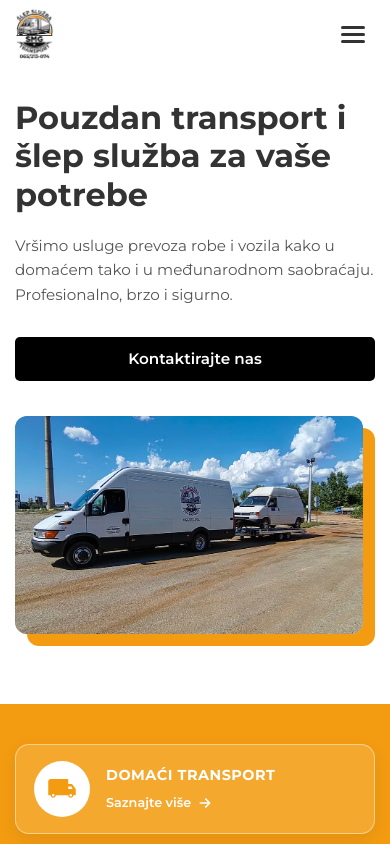
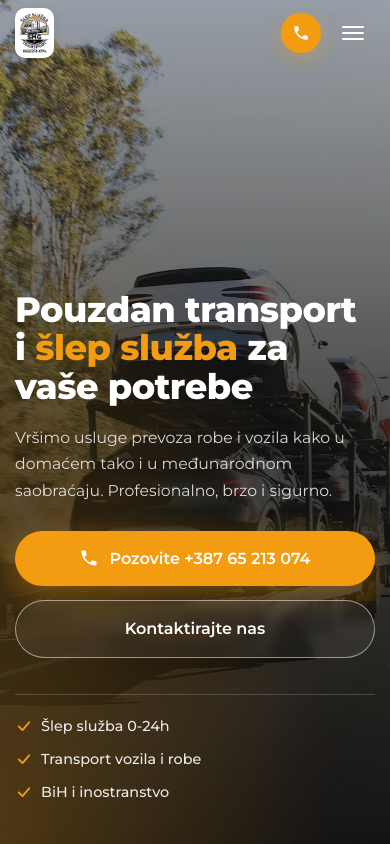
Before and after one commit to cakojorga/smgtransportfunkcija, a Next.js app: page / in a window 390 px wide. Shown: the top 844 px of the page. Built offline with nearby package versions, Linux system fonts and the light colour scheme.

Commit message:
v 2.1 hero section update

```diff
--- a/src/app/globals.css
+++ b/src/app/globals.css
@@ -4,9 +4,14 @@
   padding: 0;
 }
 
+/* Visina zaglavlja (MainNav) - koriste je hero sekcija i scroll-padding. */
+:root {
+  --header-h: 89px;
+}
+
 html {
   scroll-behavior: smooth;
-  scroll-padding-top: 111px;
+  scroll-padding-top: var(--header-h);
   -webkit-font-smoothing: antialiased;
   -moz-osx-font-smoothing: grayscale;
 }
@@ -41,14 +46,14 @@ button {
 }
 
 @media (max-width: 968px) {
-  html {
-    scroll-padding-top: 93px;
+  :root {
+    --header-h: 83px;
   }
 }
 
 @media (max-width: 600px) {
-  html {
-    scroll-padding-top: 69px;
+  :root {
+    --header-h: 67px;
   }
 
   .page-container {
--- a/src/components/HeroSection.module.css
+++ b/src/components/HeroSection.module.css
@@ -1,113 +1,281 @@
 .hero {
-  min-height: calc(100vh - 111px - 160px);
-  display: grid;
-  grid-template-columns: 1fr 1fr;
-  gap: 60px;
+  position: relative;
+  isolation: isolate;
+  display: flex;
   align-items: center;
-  padding: 60px 0 40px;
+  min-height: 100vh;
+  min-height: 100svh;
+  margin-top: calc(-1 * var(--header-h));
+  padding: calc(var(--header-h) + 60px) 0 60px;
+  overflow: hidden;
+  background-color: #111;
+  color: #fff;
+}
+
+.background {
+  position: absolute;
+  inset: 0;
+  z-index: -2;
+  animation: slowZoom 20s ease-out both;
+}
+
+.background img {
+  object-fit: cover;
+  object-position: 70% center;
+}
+
+.overlay {
+  position: absolute;
+  inset: 0;
+  z-index: -1;
+  background:
+    radial-gradient(ellipse at 0% 100%, rgba(243, 156, 18, 0.28) 0%, transparent 55%),
+    linear-gradient(90deg, rgba(12, 12, 12, 0.92) 0%, rgba(12, 12, 12, 0.72) 42%, rgba(12, 12, 12, 0.25) 75%, rgba(12, 12, 12, 0.1) 100%),
+    linear-gradient(0deg, rgba(12, 12, 12, 0.75) 0%, transparent 35%),
+    linear-gradient(180deg, rgba(12, 12, 12, 0.55) 0%, transparent 25%);
+}
+
+.inner {
+  display: flex;
+  flex-direction: column;
+  gap: 70px;
 }
 
 .heroText {
   display: flex;
   flex-direction: column;
-  gap: 20px;
-  text-align: left;
+  gap: 24px;
+  max-width: 640px;
 }
 
 .heroText h1 {
-  font-size: 3rem;
-  font-weight: 700;
-  line-height: 1.2;
+  font-size: 3.6rem;
+  font-weight: 800;
+  line-height: 1.1;
+  letter-spacing: -1px;
   margin: 0;
 }
 
-.heroText p {
-  font-size: 1.1rem;
-  line-height: 1.6;
-  color: #555;
-  margin: 0;
+.accent {
+  color: #F39C12;
 }
 
-.heroImage {
-  position: relative;
-  aspect-ratio: 4 / 3;
-  border-radius: 12px;
-  overflow: hidden;
-  background-color: #ddd;
-  box-shadow: 18px 18px 0 #F39C12;
-  margin-right: 18px;
+.heroText p {
+  font-size: 1.15rem;
+  line-height: 1.7;
+  color: rgba(255, 255, 255, 0.82);
+  margin: 0;
+  max-width: 540px;
 }
 
-.heroImage img {
-  object-fit: cover;
+.actions {
+  display: flex;
+  flex-wrap: wrap;
+  gap: 14px;
+  margin-top: 8px;
 }
 
-.ctaButton {
-  margin-top: 10px;
-  padding: 15px 40px;
-  font-size: 1.1rem;
+.primaryButton,
+.secondaryButton {
+  display: inline-flex;
+  align-items: center;
+  justify-content: center;
+  gap: 10px;
+  padding: 16px 30px;
+  font-size: 1.05rem;
   font-weight: 600;
-  background-color: #000;
-  color: #fff;
-  border: none;
-  border-radius: 5px;
-  cursor: pointer;
-  transition: background-color 0.3s ease;
-  align-self: flex-start;
-  text-decoration: none;
-  display: inline-block;
-  text-align: center;
+  border-radius: 50px;
+  transition: background-color 0.3s ease, transform 0.3s ease, box-shadow 0.3s ease,
+    border-color 0.3s ease, color 0.3s ease;
 }
 
-.ctaButton:hover {
-  background-color: #333;
+.primaryButton {
+  background-color: #F39C12;
+  color: #fff;
+  box-shadow: 0 10px 30px rgba(243, 156, 18, 0.4);
+}
+
+.primaryButton:hover {
+  background-color: #e08e0b;
+  transform: translateY(-2px);
+  box-shadow: 0 14px 34px rgba(243, 156, 18, 0.5);
+}
+
+.secondaryButton {
+  color: #fff;
+  border: 1.5px solid rgba(255, 255, 255, 0.5);
+  background-color: rgba(255, 255, 255, 0.06);
+  backdrop-filter: blur(6px);
+  -webkit-backdrop-filter: blur(6px);
+}
+
+.secondaryButton:hover {
+  background-color: #fff;
+  border-color: #fff;
+  color: #1a1a1a;
+  transform: translateY(-2px);
+}
+
+.features {
+  list-style: none;
+  display: flex;
+  flex-wrap: wrap;
+  gap: 12px 36px;
+  padding-top: 26px;
+  border-top: 1px solid rgba(255, 255, 255, 0.18);
+  max-width: 640px;
+}
+
+.features li {
+  display: flex;
+  align-items: center;
+  gap: 8px;
+  font-size: 0.95rem;
+  font-weight: 500;
+  color: rgba(255, 255, 255, 0.9);
+}
+
+.features svg {
+  color: #F39C12;
+  flex-shrink: 0;
+}
+
+.scrollHint {
+  position: absolute;
+  left: 50%;
+  bottom: 28px;
+  width: 26px;
+  height: 42px;
+  margin-left: -13px;
+  border: 2px solid rgba(255, 255, 255, 0.6);
+  border-radius: 14px;
+  transition: border-color 0.3s ease;
+}
+
+.scrollHint:hover {
+  border-color: #F39C12;
+}
+
+.scrollHint span {
+  position: absolute;
+  top: 8px;
+  left: 50%;
+  width: 4px;
+  height: 8px;
+  margin-left: -2px;
+  border-radius: 2px;
+  background-color: #fff;
+  animation: scrollDot 1.8s ease-in-out infinite;
+}
+
+@keyframes slowZoom {
+  from {
+    transform: scale(1.12);
+  }
+  to {
+    transform: scale(1);
+  }
+}
+
+@keyframes scrollDot {
+  0% {
+    transform: translateY(0);
+    opacity: 1;
+  }
+  70% {
+    transform: translateY(14px);
+    opacity: 0;
+  }
+  100% {
+    transform: translateY(0);
+    opacity: 0;
+  }
+}
+
+@media (prefers-reduced-motion: reduce) {
+  .background,
+  .scrollHint span {
+    animation: none;
+  }
 }
 
 @media (max-width: 968px) {
   .hero {
-    min-height: 0;
-    grid-template-columns: 1fr;
-    gap: 45px;
-    padding: 40px 0 20px;
+    align-items: flex-end;
+    padding-bottom: 70px;
   }
 
   .heroText h1 {
-    font-size: 2.5rem;
+    font-size: 2.9rem;
   }
 
   .heroText p {
-    font-size: 1rem;
+    font-size: 1.05rem;
   }
 
-  .heroImage {
-    aspect-ratio: 16 / 10;
-    box-shadow: 12px 12px 0 #F39C12;
-    margin-right: 12px;
+  .overlay {
+    background:
+      radial-gradient(ellipse at 0% 100%, rgba(243, 156, 18, 0.25) 0%, transparent 60%),
+      linear-gradient(90deg, rgba(12, 12, 12, 0.88) 0%, rgba(12, 12, 12, 0.6) 65%, rgba(12, 12, 12, 0.35) 100%),
+      linear-gradient(0deg, rgba(12, 12, 12, 0.75) 0%, transparent 40%);
   }
 
-  .ctaButton {
-    padding: 12px 30px;
-    font-size: 1rem;
+  .scrollHint {
+    display: none;
   }
 }
 
 @media (max-width: 600px) {
   .hero {
-    padding: 30px 0 10px;
-    gap: 35px;
+    align-items: flex-end;
+    padding: calc(var(--header-h) + 40px) 0 40px;
+  }
+
+  .background img {
+    object-position: 62% center;
+  }
+
+  .overlay {
+    background:
+      radial-gradient(ellipse at 0% 100%, rgba(243, 156, 18, 0.25) 0%, transparent 60%),
+      linear-gradient(0deg, rgba(12, 12, 12, 0.95) 0%, rgba(12, 12, 12, 0.75) 50%, rgba(12, 12, 12, 0.35) 100%);
+  }
+
+  .inner {
+    gap: 36px;
+  }
+
+  .heroText {
+    gap: 18px;
   }
 
   .heroText h1 {
-    font-size: 2rem;
+    font-size: 2.2rem;
+    letter-spacing: -0.5px;
   }
 
   .heroText p {
-    font-size: 0.95rem;
+    font-size: 0.98rem;
   }
 
-  .ctaButton {
-    padding: 10px 25px;
-    font-size: 0.95rem;
+  .actions {
+    flex-direction: column;
+  }
+
+  .primaryButton,
+  .secondaryButton {
     width: 100%;
+    padding: 15px 24px;
+    font-size: 1rem;
+  }
+
+  .features {
+    flex-direction: column;
+    gap: 10px;
+    padding-top: 20px;
+  }
+
+  .features li {
+    font-size: 0.9rem;
   }
 }
--- a/src/components/HeroSection.tsx
+++ b/src/components/HeroSection.tsx
@@ -3,46 +3,80 @@
 import Image from "next/image";
 import { motion } from "framer-motion";
 import classes from "./HeroSection.module.css";
-import heroImage from "../assets/img8.jpg";
+import { PhoneIcon } from "./icons";
+import { SITE } from "@/lib/site";
+import heroImage from "../assets/hero.jpg";
 
-const fadeUp = { initial: { opacity: 0, y: 20 }, animate: { opacity: 1, y: 0 } };
+const fadeUp = { initial: { opacity: 0, y: 24 }, animate: { opacity: 1, y: 0 } };
+
+const features = ["Šlep služba 0-24h", "Transport vozila i robe", "BiH i inostranstvo"];
 
 export default function HeroSection() {
   return (
-    <div className="page-container">
-      <section className={classes.hero}>
+    <section className={classes.hero}>
+      <div className={classes.background}>
+        <Image
+          src={heroImage}
+          alt="Kamion za prevoz automobila na autoputu"
+          fill
+          preload
+          quality={80}
+          sizes="100vw"
+        />
+      </div>
+      <div className={classes.overlay} aria-hidden="true" />
+
+      <div className={`page-container ${classes.inner}`}>
         <div className={classes.heroText}>
-          <motion.h1 {...fadeUp} transition={{ duration: 0.5 }}>
-            Pouzdan transport i šlep služba za vaše potrebe
+          <motion.h1 {...fadeUp} transition={{ duration: 0.6, delay: 0.1 }}>
+            Pouzdan transport i <span className={classes.accent}>šlep služba</span> za
+            vaše potrebe
           </motion.h1>
-          <motion.p {...fadeUp} transition={{ duration: 0.5, delay: 0.3 }}>
+          <motion.p {...fadeUp} transition={{ duration: 0.6, delay: 0.25 }}>
             Vršimo usluge prevoza robe i vozila kako u domaćem tako i u
             međunarodnom saobraćaju. Profesionalno, brzo i sigurno.
           </motion.p>
-          <motion.a
-            href="#kontakt"
-            className={classes.ctaButton}
+          <motion.div
+            className={classes.actions}
             {...fadeUp}
-            transition={{ duration: 0.5, delay: 0.6 }}
+            transition={{ duration: 0.6, delay: 0.4 }}
           >
-            Kontaktirajte nas
-          </motion.a>
+            <a href={`tel:${SITE.phone}`} className={classes.primaryButton}>
+              <PhoneIcon width={20} height={20} />
+              Pozovite {SITE.phoneDisplay}
+            </a>
+            <a href="#kontakt" className={classes.secondaryButton}>
+              Kontaktirajte nas
+            </a>
+          </motion.div>
         </div>
-        <motion.div
-          className={classes.heroImage}
-          initial={{ opacity: 0, x: 30 }}
-          animate={{ opacity: 1, x: 0 }}
-          transition={{ duration: 0.6, delay: 0.2 }}
+
+        <motion.ul
+          className={classes.features}
+          initial={{ opacity: 0 }}
+          animate={{ opacity: 1 }}
+          transition={{ duration: 0.8, delay: 0.6 }}
         >
-          <Image
-            src={heroImage}
-            alt="Kombi SMG Transport sa prikolicom na kojoj prevozi drugi kombi"
-            fill
-            preload
-            sizes="(max-width: 968px) 100vw, 560px"
-          />
-        </motion.div>
-      </section>
-    </div>
+          {features.map((feature) => (
+            <li key={feature}>
+              <svg width="18" height="18" viewBox="0 0 24 24" fill="none" aria-hidden="true">
+                <path
+                  d="M5 12.5L10 17.5L19 7"
+                  stroke="currentColor"
+                  strokeWidth="2.5"
+                  strokeLinecap="round"
+                  strokeLinejoin="round"
+                />
+              </svg>
+              {feature}
+            </li>
+          ))}
+        </motion.ul>
+      </div>
+
+      <a href="#usluge" className={classes.scrollHint} aria-label="Pogledajte usluge">
+        <span />
+      </a>
+    </section>
   );
 }
--- a/src/components/MainNav.module.css
+++ b/src/components/MainNav.module.css
@@ -1,58 +1,126 @@
 .header {
+  --nav-text: #1a1a1a;
+  --nav-muted: #555;
   position: sticky;
   top: 0;
   z-index: 100;
-  background-color: rgba(255, 255, 255, 0.96);
-  backdrop-filter: blur(8px);
-  -webkit-backdrop-filter: blur(8px);
+  background-color: rgba(255, 255, 255, 0.97);
+  backdrop-filter: blur(12px);
+  -webkit-backdrop-filter: blur(12px);
   border-bottom: 1px solid transparent;
-  transition: box-shadow 0.3s ease, border-color 0.3s ease;
+  transition: background-color 0.35s ease, box-shadow 0.35s ease, border-color 0.35s ease;
 }
 
 .scrolled {
-  border-bottom-color: #eee;
-  box-shadow: 0 4px 20px rgba(0, 0, 0, 0.06);
+  border-bottom-color: rgba(0, 0, 0, 0.06);
+  box-shadow: 0 6px 24px rgba(0, 0, 0, 0.06);
+}
+
+/* Providno zaglavlje preko hero fotografije na početnoj */
+.overHero {
+  --nav-text: #fff;
+  --nav-muted: rgba(255, 255, 255, 0.85);
+  background-color: transparent;
+  backdrop-filter: none;
+  -webkit-backdrop-filter: none;
 }
 
 .nav {
   display: flex;
-  gap: 25px;
-  justify-content: space-between;
   align-items: center;
-  padding: 10px 0;
+  gap: 28px;
+  padding: 12px 0;
 }
 
-.nav img {
-  height: 90px;
+.logo {
+  display: block;
+  padding: 4px;
+  background-color: #fff;
+  border-radius: 12px;
+  box-shadow: 0 2px 10px rgba(0, 0, 0, 0.08);
+}
+
+.logo img {
+  height: 56px;
   width: auto;
 }
 
 .navList {
+  order: 1;
+  margin-left: auto;
   list-style-type: none;
   display: flex;
   align-items: center;
-  gap: 50px;
-  margin: 0;
+  gap: 34px;
   padding: 0;
 }
 
 .navItem {
-  font-size: 1.2rem;
-  font-weight: 600;
-  cursor: pointer;
+  font-size: 0.95rem;
+  font-weight: 500;
+  letter-spacing: 0.2px;
 }
 
-.navItem a,
+.navItem > a,
 .dropdownToggle {
-  color: inherit;
+  position: relative;
+  display: inline-flex;
+  align-items: center;
+  gap: 6px;
+  padding: 6px 0;
+  color: var(--nav-muted);
   text-decoration: none;
-  transition: color 0.3s ease;
+  transition: color 0.25s ease;
 }
 
-.navItem a:hover,
+.navItem > a::after,
+.dropdownToggle::after {
+  content: "";
+  position: absolute;
+  left: 0;
+  bottom: 0;
+  width: 100%;
+  height: 2px;
+  border-radius: 2px;
+  background-color: #F39C12;
+  transform: scaleX(0);
+  transform-origin: left;
+  transition: transform 0.25s ease;
+}
+
+.navItem > a:hover,
 .dropdownToggle:hover,
 .dropdownToggle[aria-expanded="true"] {
-  color: #F39C12;
+  color: var(--nav-text);
+}
+
+.navItem > a:hover::after,
+.dropdownToggle:hover::after,
+.dropdownToggle[aria-expanded="true"]::after {
+  transform: scaleX(1);
+}
+
+/* Dugme za poziv */
+
+.navCta {
+  order: 2;
+  display: inline-flex;
+  align-items: center;
+  gap: 8px;
+  padding: 10px 18px;
+  font-size: 0.9rem;
+  font-weight: 600;
+  color: #fff;
+  background-color: #F39C12;
+  border-radius: 50px;
+  box-shadow: 0 6px 18px rgba(243, 156, 18, 0.35);
+  white-space: nowrap;
+  transition: background-color 0.25s ease, transform 0.25s ease;
+}
+
+.navCta:hover {
+  background-color: #e08e0b;
+  transform: translateY(-1px);
 }
 
 /* Dropdown "Usluge" */
@@ -62,13 +130,10 @@
 }
 
 .dropdownToggle {
-  display: flex;
-  align-items: center;
-  gap: 6px;
-  padding: 0;
   background: none;
   border: 0;
   font: inherit;
+  letter-spacing: inherit;
   cursor: pointer;
 }
 
@@ -82,15 +147,15 @@
 
 .dropdown {
   position: absolute;
-  top: calc(100% + 20px);
+  top: calc(100% + 22px);
   left: 50%;
-  min-width: 250px;
+  min-width: 240px;
   padding: 8px;
   list-style: none;
   background-color: #fff;
-  border-top: 3px solid #F39C12;
-  border-radius: 10px;
-  box-shadow: 0 14px 35px rgba(0, 0, 0, 0.14);
+  border: 1px solid rgba(0, 0, 0, 0.06);
+  border-radius: 14px;
+  box-shadow: 0 18px 40px rgba(0, 0, 0, 0.14);
   opacity: 0;
   visibility: hidden;
   transform: translate(-50%, -8px);
@@ -105,17 +170,18 @@
 
 .dropdown a {
   display: block;
-  padding: 11px 16px;
-  border-radius: 6px;
-  font-size: 1rem;
+  padding: 10px 14px;
+  border-radius: 8px;
+  font-size: 0.92rem;
   font-weight: 500;
+  color: #333;
   white-space: nowrap;
   transition: background-color 0.2s ease, color 0.2s ease;
 }
 
 .dropdown a:hover {
   background-color: #fdf3e3;
-  color: #F39C12;
+  color: #d9860a;
 }
 
 .backdrop {
@@ -125,6 +191,7 @@
 /* Hamburger dugme - vidljivo samo na telefonu */
 
 .menuToggle {
+  order: 3;
   display: none;
   position: relative;
   width: 44px;
@@ -137,16 +204,16 @@
 
 .menuToggle span {
   position: absolute;
-  left: 10px;
-  width: 24px;
-  height: 2.5px;
+  left: 11px;
+  width: 22px;
+  height: 2px;
   border-radius: 2px;
-  background-color: #333;
-  transition: transform 0.25s ease, opacity 0.2s ease, top 0.25s ease;
+  background-color: var(--nav-text);
+  transition: transform 0.25s ease, opacity 0.2s ease, top 0.25s ease, background-color 0.3s ease;
 }
 
 .menuToggle span:nth-child(1) {
-  top: 14px;
+  top: 15px;
 }
 
 .menuToggle span:nth-child(2) {
@@ -154,7 +221,7 @@
 }
 
 .menuToggle span:nth-child(3) {
-  top: 28px;
+  top: 27px;
 }
 
 .menuToggleOpen span:nth-child(1) {
@@ -172,27 +239,59 @@
 }
 
 @media (max-width: 968px) {
-  .nav img {
-    height: 72px;
+  .nav {
+    gap: 20px;
+  }
+
+  .logo img {
+    height: 50px;
   }
 
   .navList {
-    gap: 35px;
+    gap: 22px;
   }
 
   .navItem {
-    font-size: 1.1rem;
+    font-size: 0.9rem;
+  }
+
+  .navCta {
+    padding: 9px 14px;
+    font-size: 0.85rem;
+  }
+}
+
+@media (max-width: 760px) {
+  /* Na užim ekranima dugme za poziv prikazuje samo ikonu */
+  .navCta {
+    padding: 0;
+    width: 40px;
+    height: 40px;
+    justify-content: center;
+  }
+
+  .navCta span {
+    display: none;
   }
 }
 
 @media (max-width: 600px) {
   .nav {
-    gap: 12px;
+    gap: 10px;
     padding: 8px 0;
   }
 
-  .nav img {
-    height: 52px;
+  .logo {
+    padding: 4px;
+    border-radius: 10px;
+  }
+
+  .logo img {
+    height: 42px;
+  }
+
+  .navCta {
+    margin-left: auto;
   }
 
   .menuToggle {
@@ -208,7 +307,7 @@
     flex-direction: column;
     align-items: stretch;
     gap: 0;
-    max-height: calc(100vh - 69px);
+    max-height: calc(100vh - var(--header-h));
     overflow-y: auto;
     padding: 4px 15px 12px;
     background-color: #fff;
@@ -216,22 +315,22 @@
     box-shadow: 0 14px 25px rgba(0, 0, 0, 0.1);
   }
 
+  .navListOpen {
+    display: flex;
+    animation: slideDown 0.2s ease;
+  }
+
   .backdrop {
     display: block;
     position: fixed;
     inset: 0;
     z-index: 99;
-    background-color: rgba(0, 0, 0, 0.35);
+    background-color: rgba(0, 0, 0, 0.4);
     animation: fadeIn 0.2s ease;
   }
 
-  .navListOpen {
-    display: flex;
-    animation: slideDown 0.2s ease;
-  }
-
   .navItem {
-    font-size: 1.05rem;
+    font-size: 1rem;
     border-bottom: 1px solid #f0f0f0;
   }
 
@@ -245,6 +344,16 @@
     width: 100%;
     justify-content: space-between;
     padding: 14px 0;
+    color: #1a1a1a;
+  }
+
+  .navItem > a::after,
+  .dropdownToggle::after {
+    display: none;
+  }
+
+  .dropdownToggle[aria-expanded="true"] {
+    color: #d9860a;
   }
 
   .dropdown {
@@ -252,7 +361,7 @@
     position: static;
     min-width: 0;
     padding: 0 0 10px 12px;
-    border-top: 0;
+    border: 0;
     border-radius: 0;
     box-shadow: none;
     opacity: 1;
@@ -267,7 +376,7 @@
 
   .dropdown a {
     padding: 10px 12px;
-    font-size: 0.98rem;
+    font-size: 0.95rem;
     white-space: normal;
   }
 }
--- a/src/components/MainNav.tsx
+++ b/src/components/MainNav.tsx
@@ -3,8 +3,11 @@
 import { useEffect, useRef, useState } from "react";
 import Image from "next/image";
 import Link from "next/link";
+import { usePathname } from "next/navigation";
 import classes from "./MainNav.module.css";
 import logo from "../assets/logonav.jpg";
+import { PhoneIcon } from "./icons";
+import { SITE } from "@/lib/site";
 
 type NavLink = { href: string; label: string };
 
@@ -21,6 +24,7 @@ export default function MainNav({ serviceLinks }: { serviceLinks: NavLink[] }) {
   const navRef = useRef<HTMLElement>(null);
   const servicesButtonRef = useRef<HTMLButtonElement>(null);
   const backdropRef = useRef<HTMLDivElement>(null);
+  const pathname = usePathname();
 
   const closeAll = () => {
     setMenuOpen(false);
@@ -61,6 +65,14 @@ export default function MainNav({ serviceLinks }: { serviceLinks: NavLink[] }) {
     };
   }, [menuOpen, servicesOpen]);
 
+  // Na početnoj je zaglavlje providno preko hero fotografije dok se ne skroluje.
+  const overHero = pathname === "/" && !scrolled && !menuOpen;
+  const headerClass = [
+    classes.header,
+    scrolled || menuOpen ? classes.scrolled : "",
+    overHero ? classes.overHero : "",
+  ].join(" ");
+
   const renderLink = (link: NavLink) => (
     <li key={link.href} className={classes.navItem}>
       <Link href={link.href} onClick={closeAll}>
@@ -71,17 +83,31 @@ export default function MainNav({ serviceLinks }: { serviceLinks: NavLink[] }) {
 
   return (
     <>
-      <header className={`${classes.header} ${scrolled || menuOpen ? classes.scrolled : ""}`}>
+      <header className={headerClass}>
         <div className="page-container">
           <nav ref={navRef} className={classes.nav} aria-label="Glavna navigacija">
-            <Link href="/" aria-label="SMG Transport - početna" onClick={closeAll}>
+            <Link
+              href="/"
+              className={classes.logo}
+              aria-label="SMG Transport - početna"
+              onClick={closeAll}
+            >
               <Image
                 src={logo}
                 alt="SMG Transport Logo - Transport i Šlep Služba Banja Luka"
-                height={90}
+                height={56}
                 preload
               />
             </Link>
+
+            <a
+              href={`tel:${SITE.phone}`}
+              className={classes.navCta}
+              aria-label={`Pozovite ${SITE.phoneDisplay}`}
+            >
+              <PhoneIcon width={18} height={18} />
+              <span>{SITE.phoneDisplay}</span>
+            </a>
 
             <button
               type="button"
```
Also changed, not shown: src/components/ContentLine.module.css (+7 -6 lines), src/assets/hero.jpg (added).
